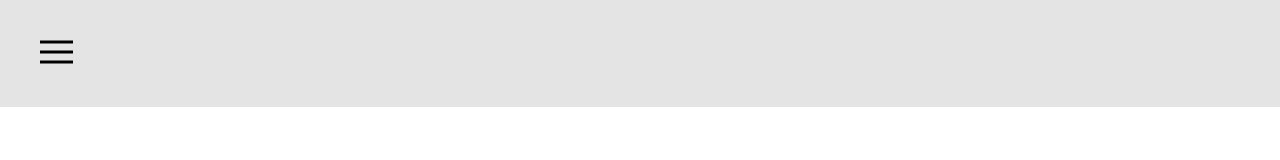
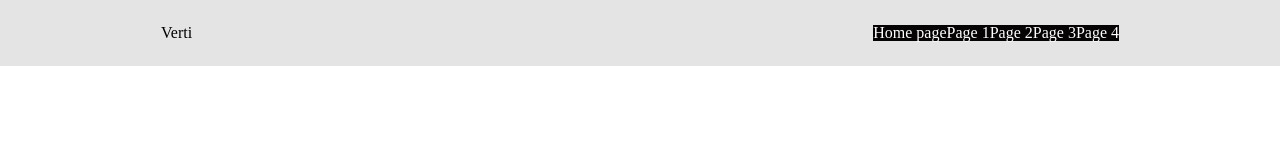
Before and after one commit to kamilmuzyka91/Vert-mobile-first, a website: page index.html in a window 1280 px wide. Drawn offline with nearby package versions, Linux system fonts and the light colour scheme; files that its build step writes are made by us from their sources.

Commit message:
full rwd nav template

```diff
--- a/index.html
+++ b/index.html
@@ -16,19 +16,20 @@
 
 <body>
     <div class="wrapper">
-        <header class="header">
+        <header class="header container">
             <button class="hamburger">
                 <span class="hamburger__box">
                     <span class="hamburger__inner"></span>
                 </span>
             </button>
+            <div class="logo">Verti</div>
             <nav class="navigation">
                 <ul class="navigation__list">
-                    <li class="navigation__item"><a href="/index.html">Home page</a></li>
-                    <li class="navigation__item"><a href="/pages/page1.html">Page 1</a></li>
-                    <li class="navigation__item"><a href="/pages/page2.html">Page 2</a></li>
-                    <li class="navigation__item"><a href="/pages/page3.html">Page 3</a></li>
-                    <li class="navigation__item"><a href="/pages/page4.html">Page 4</a></li>
+                    <li class="navigation__item"><a href="#">Home page</a></li>
+                    <li class="navigation__item"><a href="#">Page 1</a></li>
+                    <li class="navigation__item"><a href="#">Page 2</a></li>
+                    <li class="navigation__item"><a href="#">Page 3</a></li>
+                    <li class="navigation__item"><a href="#">Page 4</a></li>
                 </ul>
             </nav>
         </header>
--- a/scss/_header.scss
+++ b/scss/_header.scss
@@ -1,5 +1,20 @@
 .header {
   padding: 25px;
+
+  @include desktop {
+    display: flex;
+    justify-content: space-between;
+    align-items: center;
+  }
+
+  .logo {
+    display: flex; // or display:none;
+    justify-content: center;
+
+    @include desktop {
+      display: block;
+    }
+  }
 }
 
 @mixin hamburger__line {
@@ -17,6 +32,10 @@
   background: transparent;
   border: 0;
   margin: 0;
+
+  @include desktop {
+    display: none;
+  }
 }
 
 // box for hamburger line
@@ -83,6 +102,13 @@
   left: 0;
   // hide nav with - em
   transform: translateX(-$-menu-mobile-width);
+
+  @include desktop {
+    width: auto;
+    height: auto;
+    transform: translateX(0);
+    position: static;
+  }
 }
 
 // navigation active style
@@ -93,11 +119,19 @@
 .navigation__list {
   list-style: none;
   margin-top: 3.5em;
+
+  @include desktop {
+    display: flex;
+    margin: 0;
+  }
 }
 
 .navigation__item {
   margin: 1.5em 0;
 
+  @include desktop {
+    margin: 0;
+  }
   // styling links
 
   a {
--- a/scss/_variables.scss
+++ b/scss/_variables.scss
@@ -15,7 +15,7 @@ $-right-arrow: "\f0a9";
 $-question-circle: "\f059";
 
 // hamburger menu
-$-bg-mobile-nav: rgb(5, 2, 2);
+$-bg-mobile-nav: rgb(5, 3, 3);
 $-menu-list-color: rgb(255, 255, 255);
 $-menu-mobile-width: 16em;
 
@@ -23,6 +23,10 @@ $-hamburger-line: rgb(0, 0, 0);
 $-hamburger-width: 2.5em;
 $-hamburger-height: 1.8em;
 
+.container {
+  max-width: 63em;
+  margin: 0 auto;
+}
 // twitter <i class="fa-brands fa-square-twitter"></i>
 // facebook  <i class="fa-brands fa-square-facebook"></i>a
 // insta <i class="fa-brands fa-square-instagram"></i>
```
Also changed, not shown: css/main.css, scss/main.scss (line endings or trailing spaces), 1 other file.
